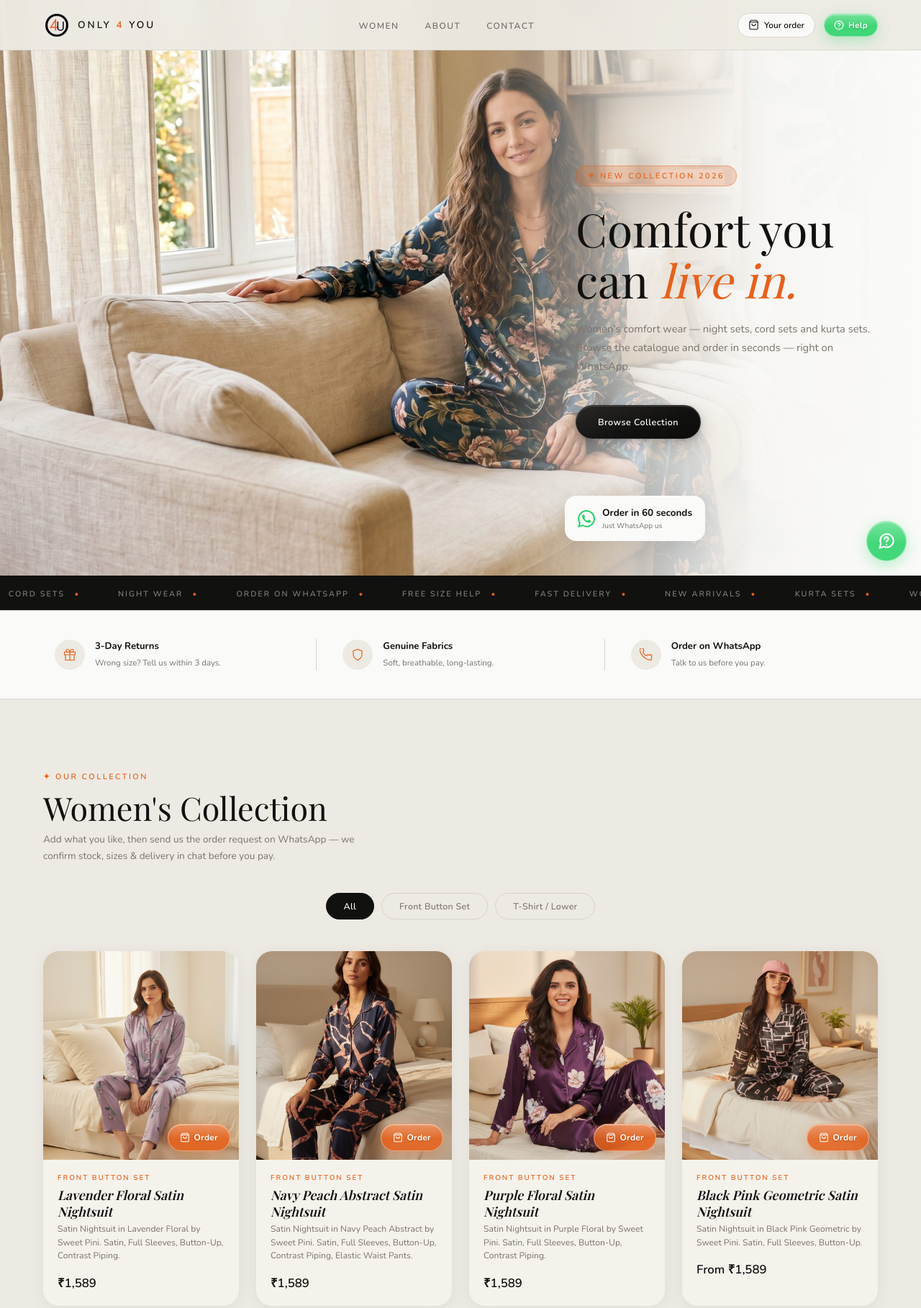
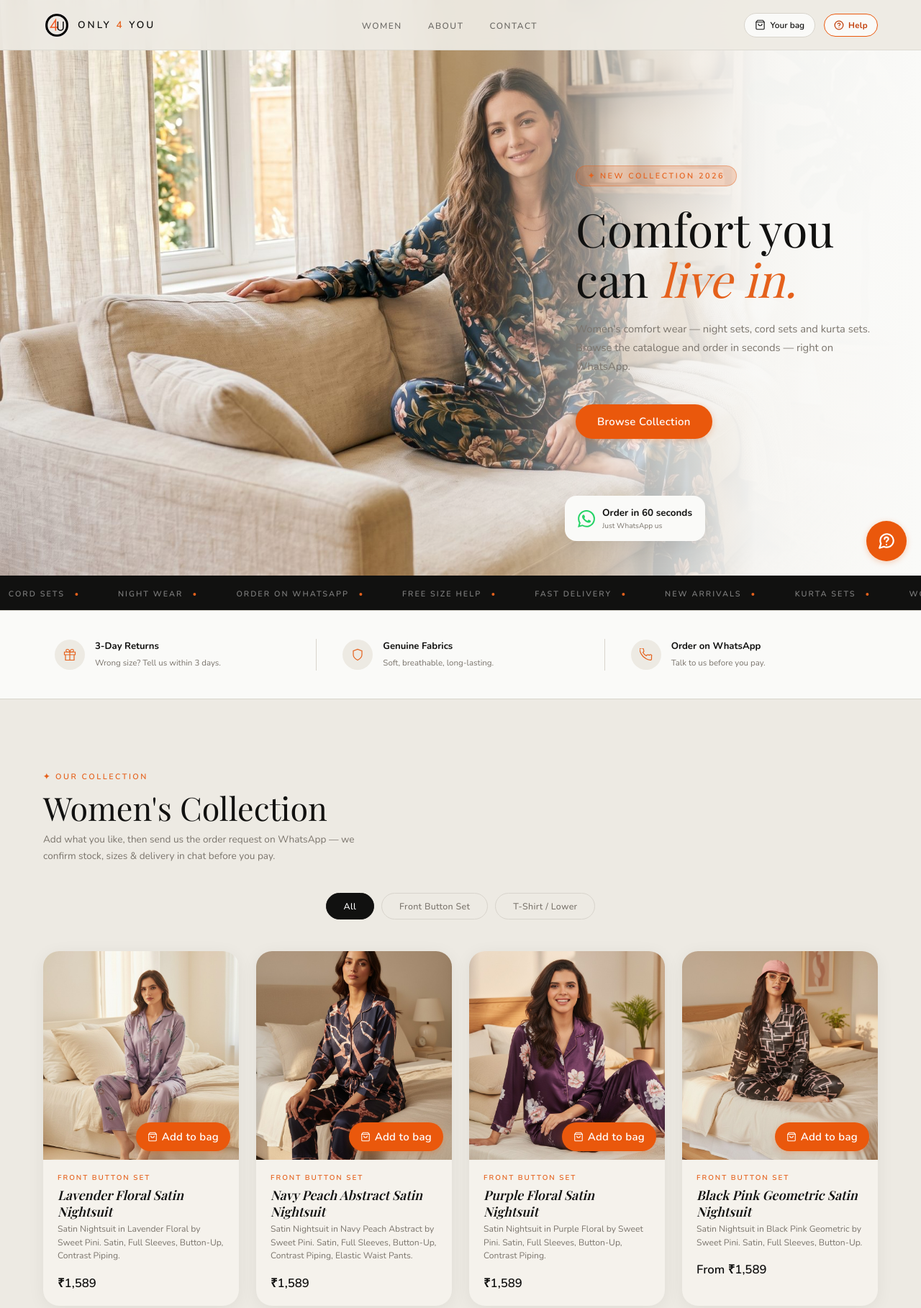
Before and after one commit to only4yousince2024-sys/o4u-catalogue, a plain HTML site: page website/index.html in a window 1280 px wide. Shown: the top 1818 px of the page at 72% size. Drawn offline with nearby package versions, Linux system fonts and the light colour scheme; a web font is replaced by a local one.

Commit message:
ux 1: 'Add to bag' language, flat --cta orange, green only for WhatsApp hand-offs
Card + modal button read 'Add to bag'; drawer is 'Your bag'. Browse
Collection, Add to bag and Help use a flat #EA580C fill (no gradient).
Help opened a sheet but was WhatsApp green - now orange. Footer WhatsApp
icon hovers green instead of orange.

Co-Authored-By: Claude Opus 5.5 <noreply@anthropic.com>

```diff
--- a/website/index.html
+++ b/website/index.html
@@ -70,6 +70,8 @@
       --gray:     #7A746C;
       --light:    #D8D4CC;
       --green:    #25D366;
+      --cta:        #EA580C;   /* primary fill: O4U actions (Browse, Add to bag, Filter) */
+      --cta-hover:  #C2410C;   /* hover / active */
     }
 
     html { scroll-behavior: smooth; }
@@ -91,7 +93,7 @@
     .qty-btn::after { inset: -5px; }
     .cart-remove::after { inset: -14px -6px; }
 
-    /* ══ LIQUID GLASS — one token, reused by every WhatsApp/order button ══
+    /* ══ LIQUID GLASS — one token, reused by every button that opens WhatsApp ══
        WhatsApp green at 0.86 alpha: the blur still reads at the edges and
        over photography, but the green stays vivid (0.58 washed it out).
        Tune between 0.82 and 0.90 only. Text-shadow stays for legibility. */
@@ -107,9 +109,6 @@
       color: #fff;
       text-shadow: 0 1px 2px rgba(0, 0, 0, 0.25);
     }
-    /* O4U actions (browse / add to order) use the same glass with the brand orange.
-       WhatsApp green is reserved for buttons that actually open WhatsApp. */
-    .glass-o4u { background: rgba(229, 97, 28, 0.86); box-shadow: 0 6px 20px rgba(229, 97, 28, 0.30), inset 0 1px 0 rgba(255, 255, 255, 0.5); }
     /* soft specular highlight along the top edge */
     .glass::before {
       content: ''; position: absolute; inset: 0 0 auto 0; height: 55%;
@@ -123,12 +122,10 @@
     /* Fallbacks: solid fill, no transparency */
     @supports not (backdrop-filter: blur(1px)) {
       .glass, .pcard .glass, .pcard.in-view .glass { background: var(--green); backdrop-filter: none; -webkit-backdrop-filter: none; }
-      .glass-o4u, .pcard .glass-o4u, .pcard.in-view .glass-o4u { background: var(--orange); }
       .glass::before { display: none; }
     }
     @media (prefers-reduced-transparency: reduce) {
       .glass, .pcard .glass, .pcard.in-view .glass { background: var(--green); backdrop-filter: none; -webkit-backdrop-filter: none; }
-      .glass-o4u, .pcard .glass-o4u, .pcard.in-view .glass-o4u { background: var(--orange); }
       .glass::before { display: none; }
     }
 
@@ -261,33 +258,6 @@
 
     .hero-btns {
       display: flex; gap: 14px; flex-wrap: wrap;
-    }
-
-    .btn-dark {
-      display: inline-flex; align-items: center; gap: 8px;
-      background: linear-gradient(160deg, #2a2825 0%, #111110 60%, #0d0c0b 100%);
-      color: #fff;
-      text-decoration: none;
-      font-size: 0.78rem;
-      font-weight: 600;
-      letter-spacing: 0.5px;
-      padding: 14px 30px;
-      border-radius: 50px;
-      border: 1px solid rgba(255,255,255,0.10);
-      box-shadow:
-        0 1px 0 rgba(255,255,255,0.16) inset,
-        0 -1px 0 rgba(0,0,0,0.4) inset,
-        0 8px 24px rgba(0,0,0,0.22),
-        0 2px 6px rgba(0,0,0,0.14);
-      transition: transform 0.22s, box-shadow 0.22s;
-    }
-    .btn-dark:hover {
-      transform: translateY(-2px) scale(1.02);
-      box-shadow:
-        0 1px 0 rgba(255,255,255,0.2) inset,
-        0 -1px 0 rgba(0,0,0,0.4) inset,
-        0 16px 36px rgba(0,0,0,0.28),
-        0 4px 10px rgba(0,0,0,0.16);
     }
 
     .btn-ghost {
@@ -679,11 +649,12 @@
       transition: transform 0.15s;
     }
     .wa-btn:hover { transform: scale(1.04); }
+    .wa-btn.btn-cta { font-size: 15px; font-weight: 600; }
     .wa-btn svg { width: 14px; height: 14px; flex-shrink: 0; }
 
     /* Currently unavailable (stockQty 0) — still browsable, greyed */
     .pcard-off .pcard-img img, .pcard-off .pcard-ph { filter: grayscale(0.6); opacity: 0.75; }
-    .pcard-off .wa-btn { background: rgba(90, 86, 80, 0.6); }
+    .pcard-off .wa-btn { background: rgba(90, 86, 80, 0.6); box-shadow: none; }
 
     /* ══ ABOUT ══ */
     #about {
@@ -801,6 +772,7 @@
       transition: background 0.2s, color 0.2s;
     }
     .fsoc:hover { background: var(--orange); color: #fff; }
+    .fsoc[data-wa]:hover { background: var(--green); }
     .fsoc svg { width: 15px; height: 15px; }
 
     .footer-col h5 {
@@ -1007,6 +979,30 @@
     .modal-wa-btn:hover { opacity: 0.9; transform: translateY(-1px); }
     .modal-wa-btn svg { width: 18px; height: 18px; }
     .modal-wa-btn:disabled { opacity: 0.5; cursor: not-allowed; transform: none; }
+
+    /* ══ CTA — flat saturated orange for O4U actions. WhatsApp green is ONLY for
+       buttons that actually open WhatsApp (.glass). No gradient on purpose. ══ */
+    .btn-cta {
+      background: var(--cta); color: #fff; border: none;
+      box-shadow: 0 2px 8px rgba(234, 88, 12, 0.28);
+      font-size: 15px; font-weight: 600;
+      transition: background 0.15s, transform 0.15s;
+    }
+    .btn-cta:hover, .btn-cta:active { background: var(--cta-hover); }
+    .btn-cta:focus-visible { outline-color: var(--black); }
+    .btn-cta svg { display: block; }   /* icon sits on the label's line box, not the baseline gap */
+    /* secondary: same orange family, outline — never competes with the primary */
+    .btn-cta-outline {
+      background: var(--white); color: var(--cta-hover); border: 1.5px solid var(--cta);
+      transition: background 0.15s, color 0.15s;
+    }
+    .btn-cta-outline:hover { background: var(--cta); color: #fff; }
+    .btn-hero {
+      display: inline-flex; align-items: center; justify-content: center; gap: 8px;
+      text-decoration: none; cursor: pointer; letter-spacing: 0.3px;
+      padding: 14px 30px; border-radius: 50px; font-family: 'Nunito', sans-serif;
+    }
+    .btn-hero:hover { transform: translateY(-2px); }
 
     .modal-note { text-align: center; font-size: 0.7rem; color: var(--gray); margin-top: 10px; }
     .size-hint { font-size: 0.72rem; color: var(--orange); font-weight: 600; margin: -12px 0 16px; display: none; }
@@ -1320,7 +1316,7 @@
         display: -webkit-box; -webkit-line-clamp: 2; -webkit-box-orient: vertical; overflow: hidden;
       }
       .pcard-price { font-size: 0.95rem; }
-      .wa-btn { font-size: 0.7rem; padding: 8px 13px; gap: 5px; right: 10px; bottom: 10px; }
+      .wa-btn, .wa-btn.btn-cta { font-size: 13px; padding: 8px 12px; gap: 5px; right: 10px; bottom: 10px; }
 
       /* About */
       #about { padding: 52px 18px 140px; }
@@ -1364,7 +1360,7 @@
       .pcard-desc { display: none; }
       .pcard-price { font-size: 0.88rem; }
       .pcard-old { font-size: 0.66rem; margin-left: 3px; }
-      .wa-btn { font-size: 0.66rem; padding: 7px 11px; gap: 4px; right: 8px; bottom: 8px; }
+      .wa-btn, .wa-btn.btn-cta { font-size: 12px; padding: 7px 10px; gap: 4px; right: 8px; bottom: 8px; }
       .pcard-badge { font-size: 0.52rem; padding: 4px 9px; top: 8px; left: 8px; }
       .pcard-ph { font-size: 0.58rem; letter-spacing: 1px; gap: 6px; }
       .pcard-ph svg { width: 28px; height: 28px; }
@@ -1387,12 +1383,12 @@
   </ul>
 
   <div class="nav-right">
-  <button class="nav-cart" type="button" onclick="openCart()" aria-label="Open your order">
+  <button class="nav-cart" type="button" onclick="openCart()" aria-label="Open your bag">
     <svg aria-hidden="true" viewBox="0 0 24 24" fill="none" stroke="currentColor" stroke-width="1.8" stroke-linecap="round" stroke-linejoin="round"><path d="M6 2L3 6v14a2 2 0 002 2h14a2 2 0 002-2V6l-3-4z"/><line x1="3" y1="6" x2="21" y2="6"/><path d="M16 10a4 4 0 01-8 0"/></svg>
-    <span class="nav-cart-label">Your order</span>
+    <span class="nav-cart-label">Your bag</span>
     <span class="cart-count" data-n="0">0</span>
   </button>
-  <button class="nav-help glass" type="button" onclick="openHelp()" aria-label="Help">
+  <button class="nav-help btn-cta-outline" type="button" onclick="openHelp()" aria-label="Help">
     <svg aria-hidden="true" viewBox="0 0 24 24" fill="none" stroke="currentColor" stroke-width="2.2" stroke-linecap="round" stroke-linejoin="round"><circle cx="12" cy="12" r="10"/><path d="M9.09 9a3 3 0 015.83 1c0 2-3 3-3 3"/><line x1="12" y1="17" x2="12.01" y2="17"/></svg>
     Help
   </button>
@@ -1414,7 +1410,7 @@
       Browse the catalogue and order in seconds — right on WhatsApp.
     </p>
     <div class="hero-btns">
-      <a href="#catalogue" class="btn-dark">Browse Collection</a>
+      <a href="#catalogue" class="btn-hero btn-cta">Browse Collection</a>
     </div>
   </div>
 
@@ -1643,23 +1639,22 @@
   </div>
 </footer>
 
-<!-- ══════ FLOATING WA ══════ -->
-<button class="float-help glass" type="button" onclick="openHelp()" aria-label="Help" title="Help">
+<!-- ══════ FLOATING HELP (opens the help sheet; the sheet hands off to WhatsApp) ══════ -->
+<button class="float-help btn-cta" type="button" onclick="openHelp()" aria-label="Help" title="Help">
   <svg aria-hidden="true" viewBox="0 0 24 24" fill="none" stroke="currentColor" stroke-width="2" stroke-linecap="round" stroke-linejoin="round"><path d="M21 11.5a8.38 8.38 0 01-.9 3.8 8.5 8.5 0 01-7.6 4.7 8.38 8.38 0 01-3.8-.9L3 21l1.9-5.7a8.38 8.38 0 01-.9-3.8 8.5 8.5 0 014.7-7.6 8.38 8.38 0 013.8-.9h.5a8.48 8.48 0 018 8v.5z"/><path d="M9.5 9.5a2.5 2.5 0 015 0c0 1.5-2.5 2-2.5 3.5"/><line x1="12" y1="16.5" x2="12.01" y2="16.5"/></svg>
 </button>
 
-<button class="float-cart" id="floatCart" type="button" onclick="openCart()" aria-label="Open your order">
+<button class="float-cart" id="floatCart" type="button" onclick="openCart()" aria-label="Open your bag">
   <svg aria-hidden="true" viewBox="0 0 24 24" fill="none" stroke="currentColor" stroke-width="1.8" stroke-linecap="round" stroke-linejoin="round"><path d="M6 2L3 6v14a2 2 0 002 2h14a2 2 0 002-2V6l-3-4z"/><line x1="3" y1="6" x2="21" y2="6"/><path d="M16 10a4 4 0 01-8 0"/></svg>
   <span class="cart-count" data-n="0">0</span>
 </button>
 
 <!-- ══ CART DRAWER ══ -->
 <div class="cart-overlay" id="cartOverlay" onclick="closeCart(event)">
-  <aside class="cart-drawer" id="cartDrawer" role="dialog" aria-label="Your order request" onclick="event.stopPropagation()">
+  <aside class="cart-drawer" id="cartDrawer" role="dialog" aria-label="Your bag" onclick="event.stopPropagation()">
     <div class="cart-head">
       <div>
-        <div class="section-eyebrow">✦ Your order</div>
-        <h3>Order request</h3>
+        <h3>Your bag</h3>
       </div>
       <button class="modal-close" onclick="closeCart()" aria-label="Close">✕</button>
     </div>
@@ -1677,7 +1672,7 @@
         Send order request on WhatsApp
       </button>
       <div class="cart-sent" id="cartSent">WhatsApp should now be open with your order request. If nothing happened, tap the button again or <button type="button" class="cart-copy" onclick="copyOrderDetails(this)">Copy order details</button> and paste them to us on WhatsApp. We'll reply to confirm stock &amp; delivery charges.</div>
-      <button class="cart-clear" onclick="clearCart()">Clear order</button>
+      <button class="cart-clear" onclick="clearCart()">Clear bag</button>
     </div>
   </aside>
 </div>
@@ -1759,9 +1754,9 @@
         <span class="qty-num" id="qtyNum">1</span>
         <button class="qty-btn" onclick="changeQty(1)">+</button>
       </div>
-      <button class="modal-wa-btn modal-add-btn glass glass-o4u" id="modalAddBtn" onclick="addCurrentToCart()">
+      <button class="modal-wa-btn modal-add-btn btn-cta" id="modalAddBtn" onclick="addCurrentToCart()">
         <svg aria-hidden="true" viewBox="0 0 24 24" fill="none" stroke="currentColor" stroke-width="1.8" stroke-linecap="round" stroke-linejoin="round"><path d="M6 2L3 6v14a2 2 0 002 2h14a2 2 0 002-2V6l-3-4z"/><line x1="3" y1="6" x2="21" y2="6"/><path d="M16 10a4 4 0 01-8 0"/></svg>
-        Add to order
+        Add to bag
       </button>
       <div class="modal-note" id="modalNote">Stock is confirmed by us on WhatsApp before you pay.</div>
       <div class="modal-note" id="modalUnavail" hidden>Currently unavailable — <button type="button" class="cart-copy" onclick="openHelp()">Ask us on WhatsApp</button> if you'd like to know when it's back.</div>
@@ -1826,9 +1821,9 @@
           </div>
           ${!avail ? `<span class="pcard-badge b-dark">Currently unavailable</span>`
             : p.badge ? `<span class="pcard-badge ${badgeClass[p.badgeStyle] || 'b-orange'}">${esc(p.badge)}</span>` : ''}
-          <button class="wa-btn glass glass-o4u" onclick="event.stopPropagation(); openModal('${esc(p.id)}')" aria-label="${avail ? 'Order' : 'View'} ${esc(p.name)}">
+          <button class="wa-btn btn-cta" onclick="event.stopPropagation(); openModal('${esc(p.id)}')" aria-label="${avail ? 'Add to bag' : 'View'}: ${esc(p.name)}">
             <svg viewBox="0 0 24 24" fill="none" stroke="currentColor" stroke-width="1.8" stroke-linecap="round" stroke-linejoin="round" aria-hidden="true"><path d="M6 2L3 6v14a2 2 0 002 2h14a2 2 0 002-2V6l-3-4z"/><line x1="3" y1="6" x2="21" y2="6"/><path d="M16 10a4 4 0 01-8 0"/></svg>
-            ${avail ? 'Order' : 'View'}
+            ${avail ? 'Add to bag' : 'View'}
           </button>
         </div>
         <div class="pcard-body">
@@ -1965,7 +1960,7 @@
     const avail = isAvailable(p);                                  // stockQty > 0
     const addBtn = document.getElementById('modalAddBtn');
     addBtn.disabled = !avail;
-    addBtn.lastChild.textContent = avail ? ' Add to order' : ' Currently unavailable';
+    addBtn.lastChild.textContent = avail ? ' Add to bag' : ' Currently unavailable';
     document.getElementById('modalNote').hidden = !avail;
     document.getElementById('modalUnavail').hidden = avail;
     document.getElementById('modalName').textContent = p.name;
@@ -2209,7 +2204,7 @@
     const foot = document.getElementById('cartFoot');
     document.getElementById('cartSendBtn').disabled = !cart.length;
     if (!cart.length) {
-      lines.innerHTML = `<div class="cart-empty"><strong>Nothing here yet</strong>Tap "Order" on any product to add it. You can add several items and send them together.</div>`;
+      lines.innerHTML = `<div class="cart-empty"><strong>Your bag is empty</strong>Tap "Add to bag" on any product. You can add several items and send them to us as one order.</div>`;
       foot.style.display = 'none';
       renderOffer(orderTotals());   // empty cart: no bar, no mention of the offer
       return;
```
Also changed, not shown: 1 other file.
